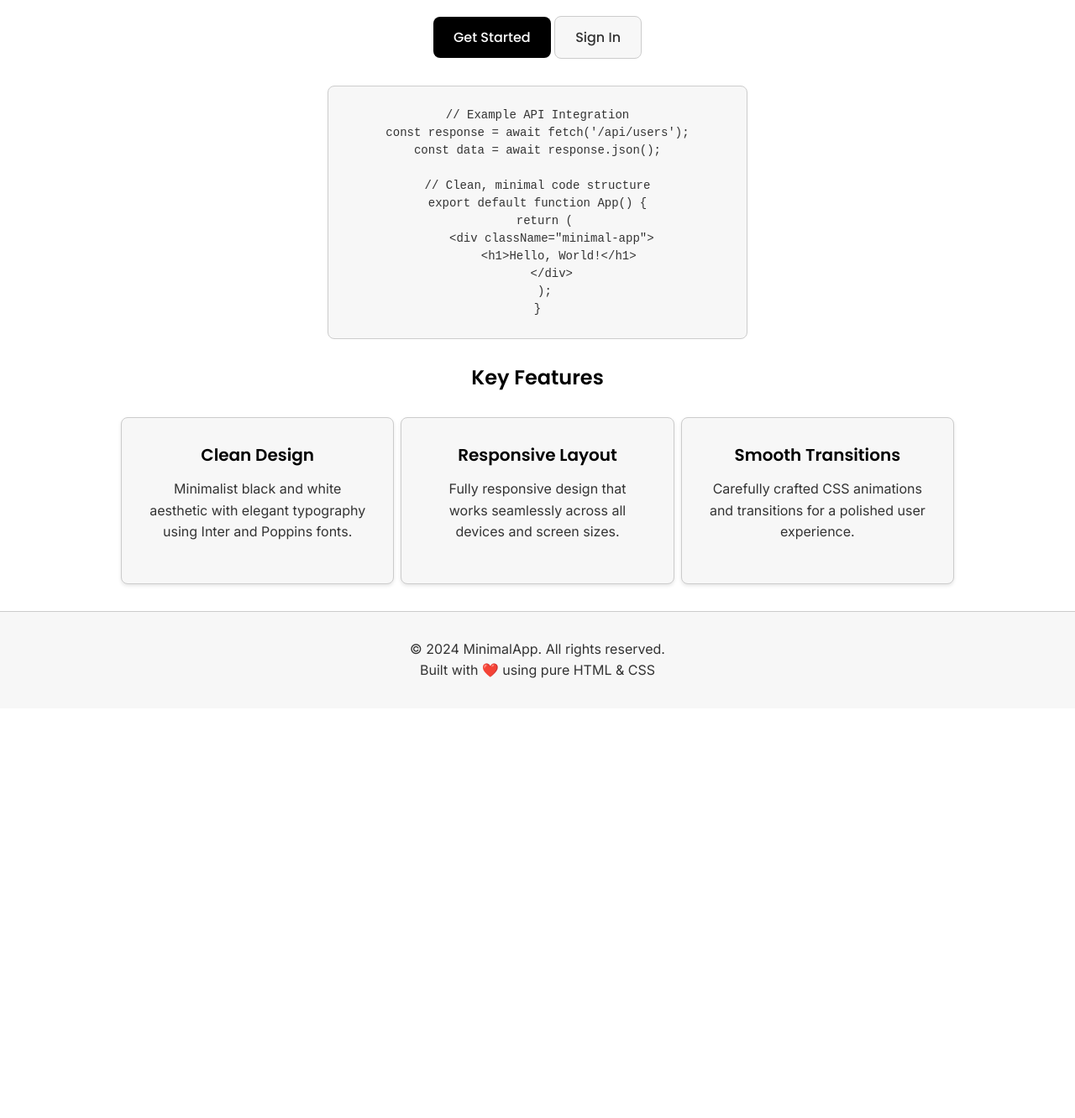
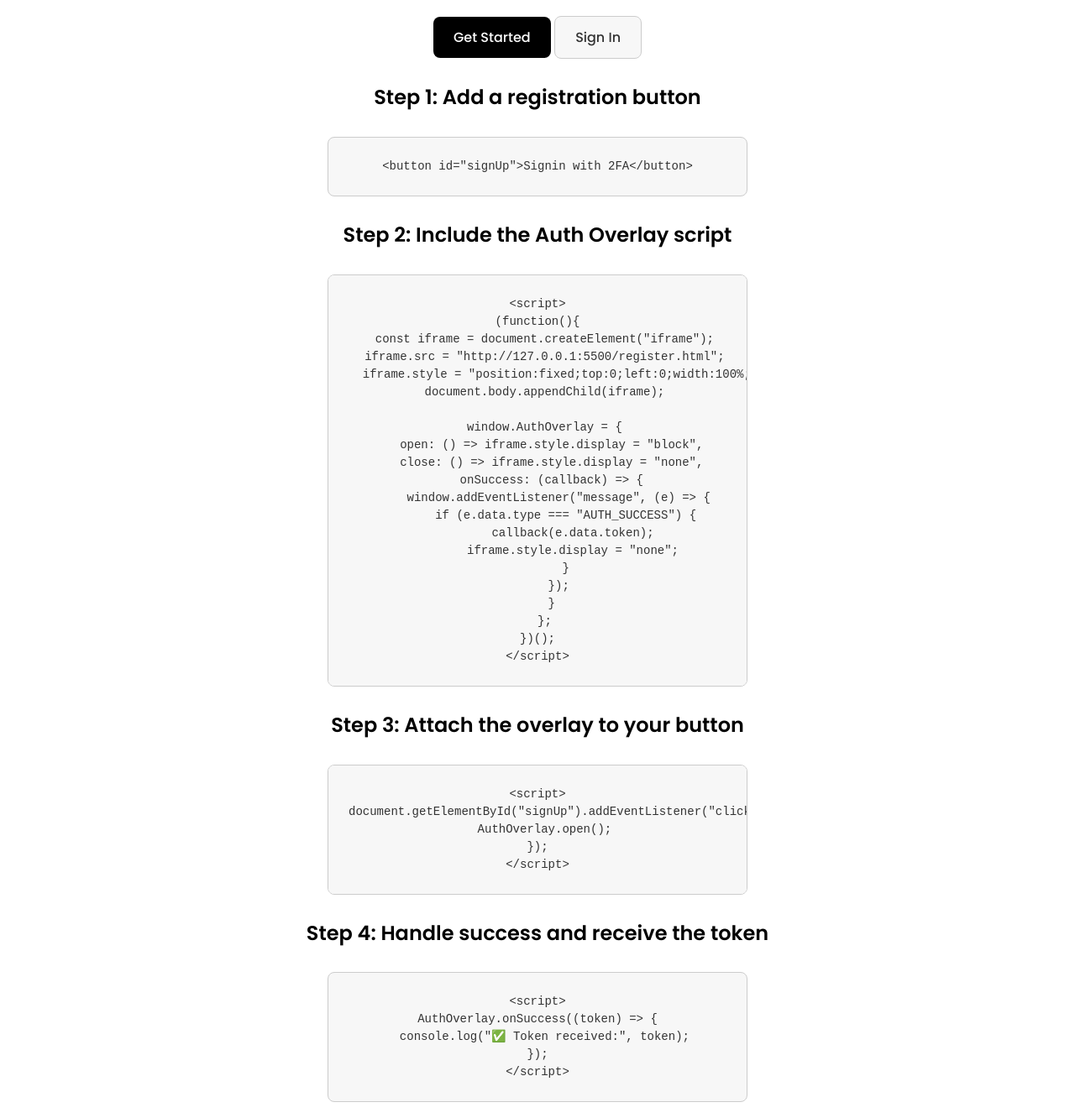
Before and after one commit to Edarth002/2faAuth, a plain HTML site: page index.html in a window 1280 px wide. Shown: the part 248-1580 px from the top of the page at 84% size. Before the commit the page ends 1092 px from the top, so only its background shows below. Drawn offline with Linux system fonts and the light colour scheme.

Commit message:
Setup application with overlay.js to turn it into a 2fa web overlay application

```diff
--- a/index.html
+++ b/index.html
@@ -33,20 +33,66 @@
           <a href="login.html" class="btn btn-secondary mt-2">Sign In</a>
         </div>
 
-        <div class="code-overlay">
-          <pre><code>// Example API Integration
-const response = await fetch('/api/users');
-const data = await response.json();
+        <!-- Section for code instructions -->
+        <!-- Step 1: Add a login button -->
+        <section>
+          <h3>Step 1: Add a registration button</h3>
+          <div class="code-overlay">
+            <pre><code>&lt;button id="signUp"&gt;Signin with 2FA&lt;/button&gt;</code></pre>
+          </div>
+        </section>
 
-// Clean, minimal code structure
-export default function App() {
-  return (
-    &lt;div className="minimal-app"&gt;
-      &lt;h1&gt;Hello, World!&lt;/h1&gt;
-    &lt;/div&gt;
-  );
-}</code></pre>
-        </div>
+        <!-- Step 2: Include the Auth Overlay script -->
+        <section>
+          <h3>Step 2: Include the Auth Overlay script</h3>
+          <div class="code-overlay">
+            <pre><code>&lt;script&gt;
+(function(){
+  const iframe = document.createElement("iframe");
+  iframe.src = "http://127.0.0.1:5500/register.html";
+  iframe.style = "position:fixed;top:0;left:0;width:100%;height:100%;border:none;z-index:99999;display:none";
+  document.body.appendChild(iframe);
+
+  window.AuthOverlay = {
+    open: () =&gt; iframe.style.display = "block",
+    close: () =&gt; iframe.style.display = "none",
+    onSuccess: (callback) =&gt; {
+      window.addEventListener("message", (e) =&gt; {
+        if (e.data.type === "AUTH_SUCCESS") {
+          callback(e.data.token);
+          iframe.style.display = "none";
+        }
+      });
+    }
+  };
+})();
+&lt;/script&gt;</code></pre>
+          </div>
+        </section>
+
+        <!-- Step 3: Attach the overlay to your button -->
+        <section>
+          <h3>Step 3: Attach the overlay to your button</h3>
+          <div class="code-overlay">
+            <pre><code>&lt;script&gt;
+document.getElementById("signUp").addEventListener("click", () =&gt; {
+  AuthOverlay.open();
+});
+&lt;/script&gt;</code></pre>
+          </div>
+        </section>
+
+        <!-- Step 4: Handle success and receive the token -->
+        <section>
+          <h3>Step 4: Handle success and receive the token</h3>
+          <div class="code-overlay">
+            <pre><code>&lt;script&gt;
+AuthOverlay.onSuccess((token) =&gt; {
+  console.log("✅ Token received:", token);
+});
+&lt;/script&gt;</code></pre>
+          </div>
+        </section>
 
         <div class="mt-4">
           <h3>Key Features</h3>
```
Also changed, not shown: app.js (+7 -3 lines), overlay.js (added, +28 -0 lines), verify.html (+1 -11 lines).
